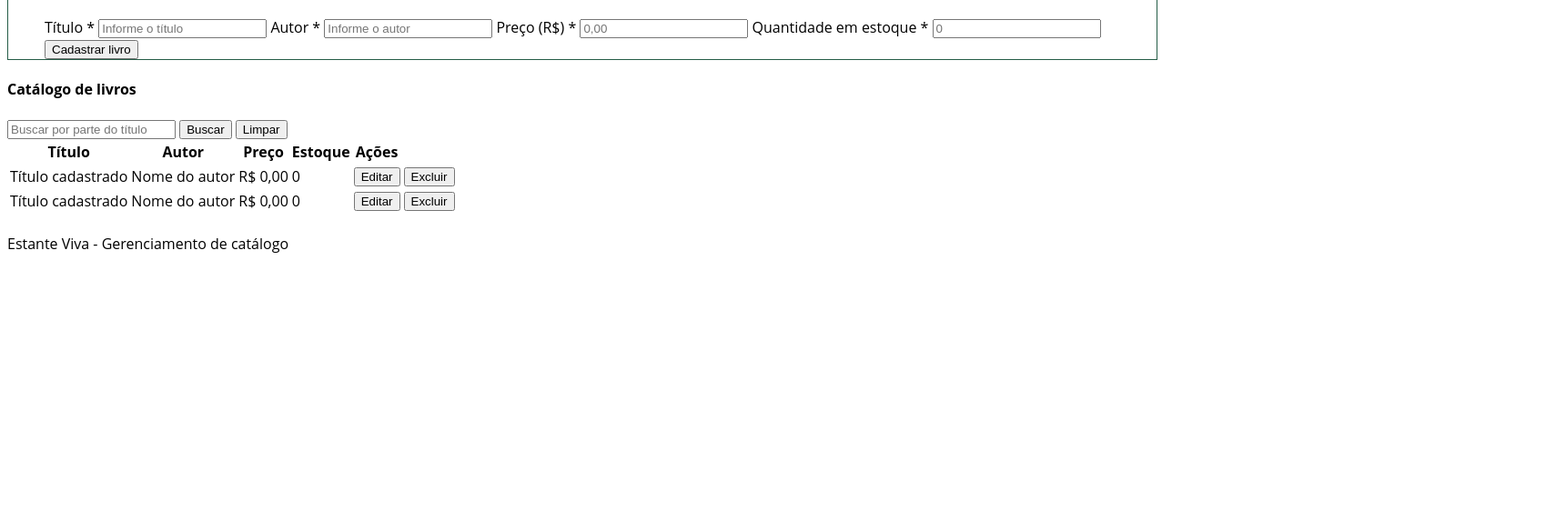
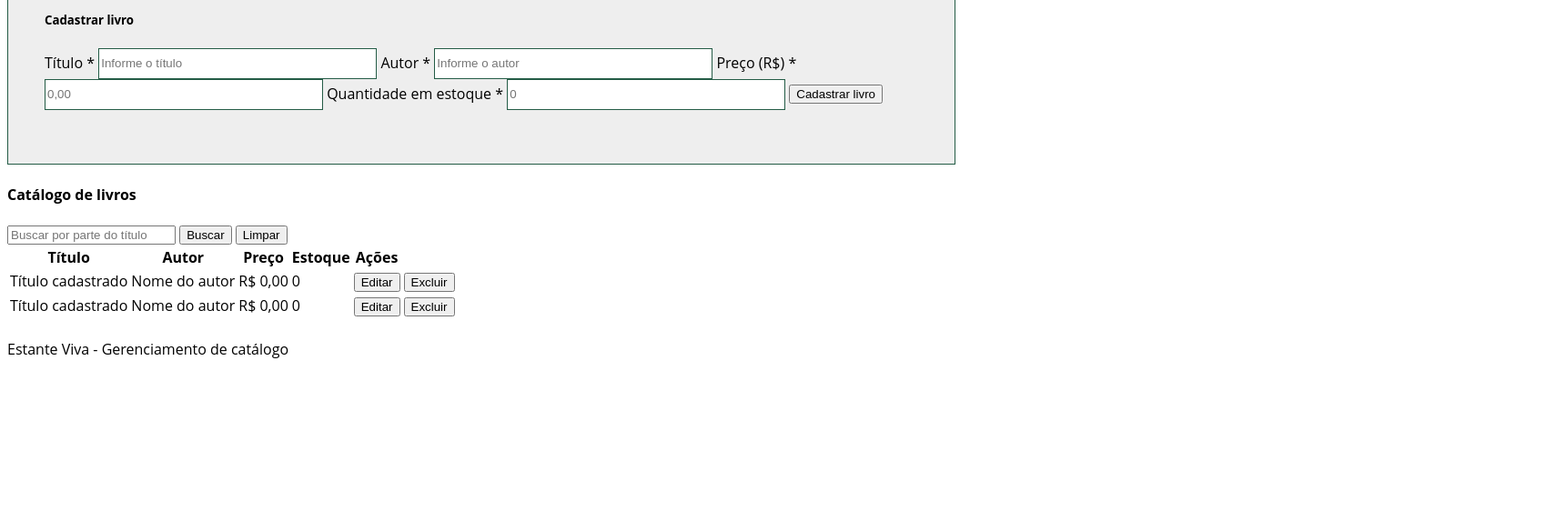
Before and after one commit to allefcesar757-commits/Estante-Viva, a plain HTML site: page frontend/index.html in a window 1280 px wide. Shown: the part 216-800 px from the top of the page at 91% size, 1710 px wide, since content can reach past the window. Drawn offline with Linux system fonts and the light colour scheme.

Commit message:
css para ajuste

```diff
--- a/frontend/index.html
+++ b/frontend/index.html
@@ -10,10 +10,11 @@
 <body>
     <nav>
         <h2>Estante Viva</h2>
-
+        <div class="inicio">
         <a href="">Catálogo</a>
         <p>|</p>
         <a href="">Cadastro</a>
+        </div>
     </nav>
 
     <main>
--- a/frontend/style.css
+++ b/frontend/style.css
@@ -30,5 +30,24 @@ h1 {
 
 form {
     border: 1px solid #245C46;
+    background-color: #EEEEEE;
     padding: 0 0 0 40px;
+    width: 1000px;
+    height: 190px;
 }
+
+form input {
+   width: 300px;
+   height: 30px;
+   border: 1px solid #245C46;
+}
+
+.titulo {
+   width: 500px;
+   height: 30px;
+}
+
+input ::placeholder {
+    padding: 0 0 0 10px;
+
+}
```
